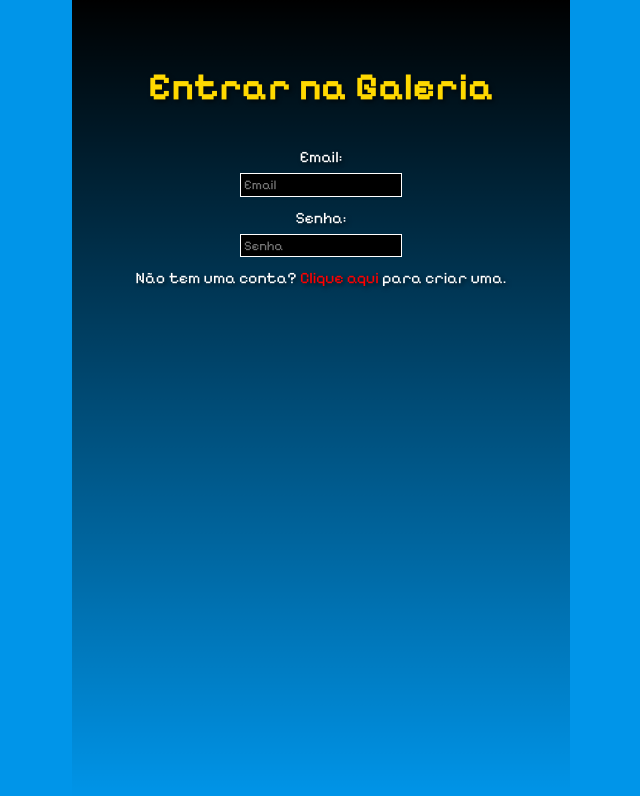
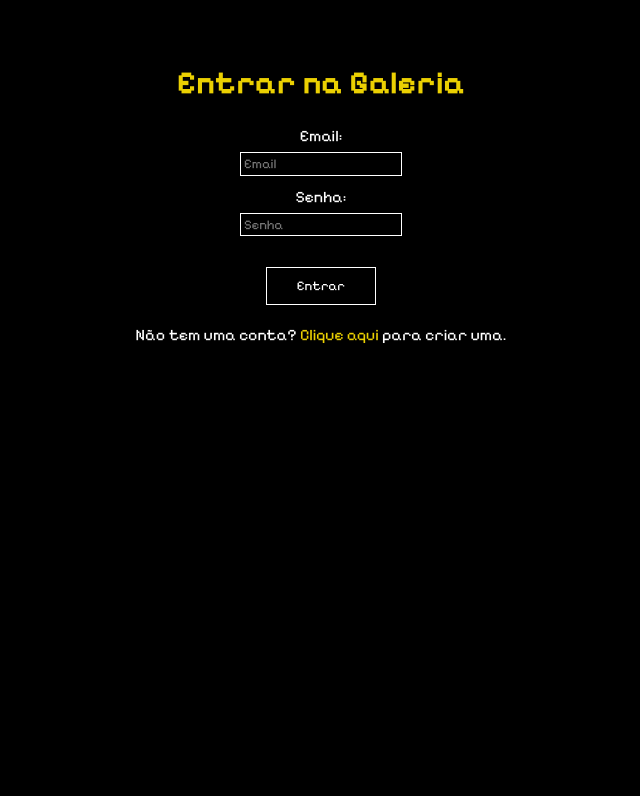
Before and after one commit to PedroClaudinoBarbosa/Galeria-dos-Pixels, a plain HTML site: page Site/public/login.html in a window 1280 px wide. Shown: the whole page, without its empty margins (319-959 px from the left). Drawn offline with Linux system fonts and the light colour scheme.

Commit message:
Tela de Login V:1.0.1

```diff
--- a/Site/public/login.html
+++ b/Site/public/login.html
@@ -9,7 +9,7 @@
 <body>
     <div class="login">
         <div class="container">
-            <div id="div_login"></div>
+            <div id="div_login" onclick="cadastro"></div>
         </div>
     </div>
 </body>
@@ -22,8 +22,33 @@
         <input type="text" placeholder="Email">
         <p>Senha:</p>
         <input type="text" placeholder="Senha">
-        <p>Não tem uma conta? <span id="clique_aqui">Clique aqui</span> para criar uma.</p>
+        <button>Entrar</button>
+
+        <p>Não tem uma conta? <span id="clique_aqui" onclick="cadastrar()">Clique aqui</span> para criar uma.</p>
     `;
+
+    cadastro = `
+        <h1>Entrar na Galeria</h1>
+        <p>Nome de usuário:</p>
+        <input type="text" placeholder="Nome de usuário">
+        <p>Email:</p>
+        <input type="text" placeholder="Email">
+        <p>Senha:</p>
+        <input type="text" placeholder="Senha">
+        <p>Confirme a senha:</p>
+        <input type="text" placeholder="Confirme a senha">
+        <button>Criar conta</button>
+
+        <p>Já tem uma conta? <span id="clique_aqui" onclick="entrar()">Clique aqui</span> para entrar na galeria.</p>
+    `;
+
+    function cadastrar(){
+        div_login.innerHTML = cadastro;
+    }
+
+    function entrar(){
+        div_login.innerHTML = login;
+    }
 
     div_login.innerHTML = login;
 </script>
--- a/Site/public/styles/style_login.css
+++ b/Site/public/styles/style_login.css
@@ -16,7 +16,7 @@
 
     background-position: center bottom;
     background-repeat: repeat-x;
-    background-color: #0095e9;
+    background-color: #000000;
 
     min-height: 100vh;
 }
@@ -34,12 +34,13 @@
     flex-direction: column;
     align-items: center;
     text-shadow: 2px 2px 4px rgba(0, 0, 0, 0.6);
+    text-align: center;
 }
 
 #div_login h1{
-    margin-bottom: 10%;
-    font-size: 3vw;
-    color: rgb(255, 217, 0);
+    margin-bottom: 3vh;
+    font-size: 32px;
+    color: #EBD002;
 }
 
 #div_login p{
@@ -54,6 +55,33 @@
     padding: 0.2vw;
 }
 
+#div_login button {
+    background-color: rgba(0, 0, 0, 0.615);
+    border: solid white 1px;
+    padding: 10px 30px;
+    margin: 20px;
+    color: white;
+    transition: 0.3s ease-in-out;
+
+}
+
+#div_login button:hover {
+    background-color: rgba(0, 0, 0, 0.615);
+    border: solid white 1px;
+    padding: 15px 40px;
+    margin: 20px;
+    font-size: 18px;
+    color: rgb(87, 254, 140);
+    cursor: pointer;
+
+}
+
 #clique_aqui {
-    color: red  ;
+    color: #EBD002;
+    transition: 0.3s ease-in-out;
 }
+
+#clique_aqui:hover{
+    color: rgb(0, 255, 153);
+    cursor: pointer;
+}
```
Also changed, not shown: Site/public/styles/style_index.css (+5 -4 lines).
